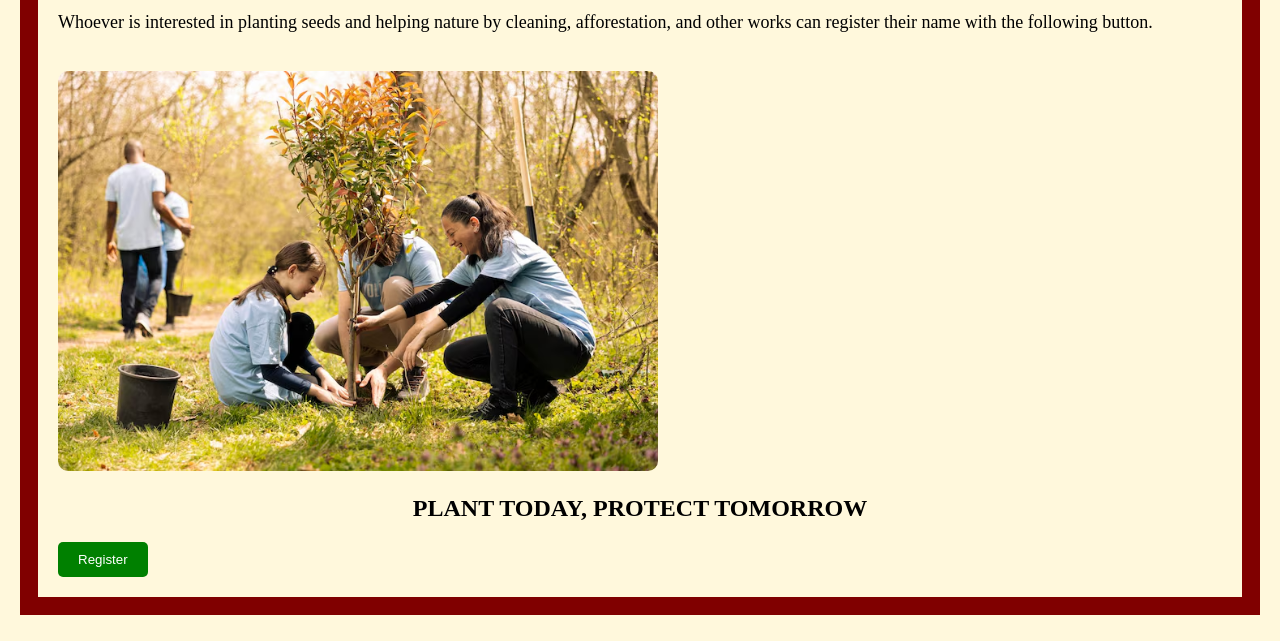
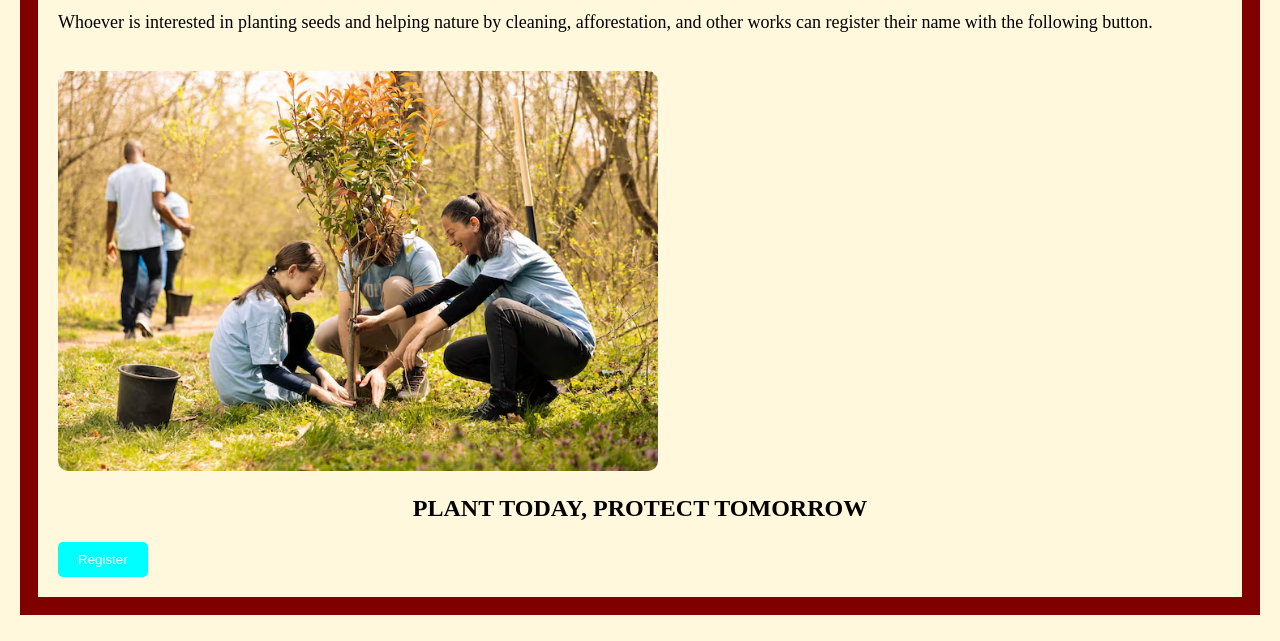
Before and after one commit to sike-coder67/HACKATHON, a plain HTML site: page index.html in a window 1280 px wide. Shown: the part 159-800 px from the top of the page. Drawn offline with Linux system fonts and the light colour scheme.

Commit message:
Update button styles in index.html
Changed button color to cyan and cursor style to grab.

```diff
--- a/index.html
+++ b/index.html
@@ -15,7 +15,7 @@
 
     <h2 style="colour: green;text-align: center; margin-top: 20px;">PLANT TODAY, PROTECT TOMORROW</h2>
 
-    <button onclick="window.location.href='register.html'" style="background-color: green; color: white; padding: 10px 20px; border: none; border-radius: 5px; cursor: pointer;">
+    <button onclick="window.location.href='register.html'" style="background-color: cyan; color: white; padding: 10px 20px; border: none; border-radius: 5px; cursor: grab;">
         Register
     </button>
 </body>
```
